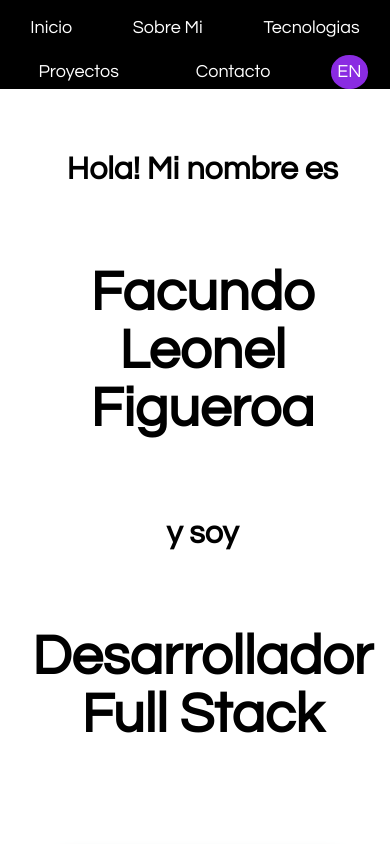
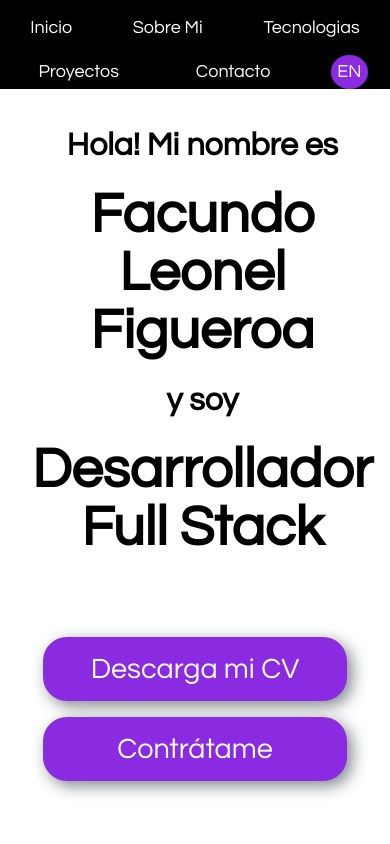
Before and after one commit to FacundoFigueroa23/Portfolio, a React (Create React App) app: page / in a window 390 px wide. Shown: the top 844 px of the page. Built offline with nearby package versions, Linux system fonts and the light colour scheme.

Commit message:
Change styles for better responsive components

```diff
--- a/src/components/Home.module.css
+++ b/src/components/Home.module.css
@@ -69,3 +69,23 @@
 
     box-shadow: 0.3rem 0.3rem 1rem #7F8487;
 }
+
+@media screen and (max-width: 1088px) and (min-width: 676px) {
+    .subTitle {
+        margin: 1rem 0 1rem;
+    }
+
+    .title {
+        margin: 2rem 0 2rem;
+    }
+}
+
+@media screen and (max-width: 675px) {
+    .subTitle {
+        margin: 0.5rem 0 0.5rem;
+    }
+
+    .title {
+        margin: 1rem 0 1rem;
+    }
+}
--- a/src/components/Technology.module.css
+++ b/src/components/Technology.module.css
@@ -16,3 +16,9 @@ label {
     font-family: 'Questrial', sans-serif;
     font-size: 1.5rem;
 }
+
+@media screen and (max-width: 816px) {
+    .iconImage {
+        height: 5rem;
+    }
+}
```
